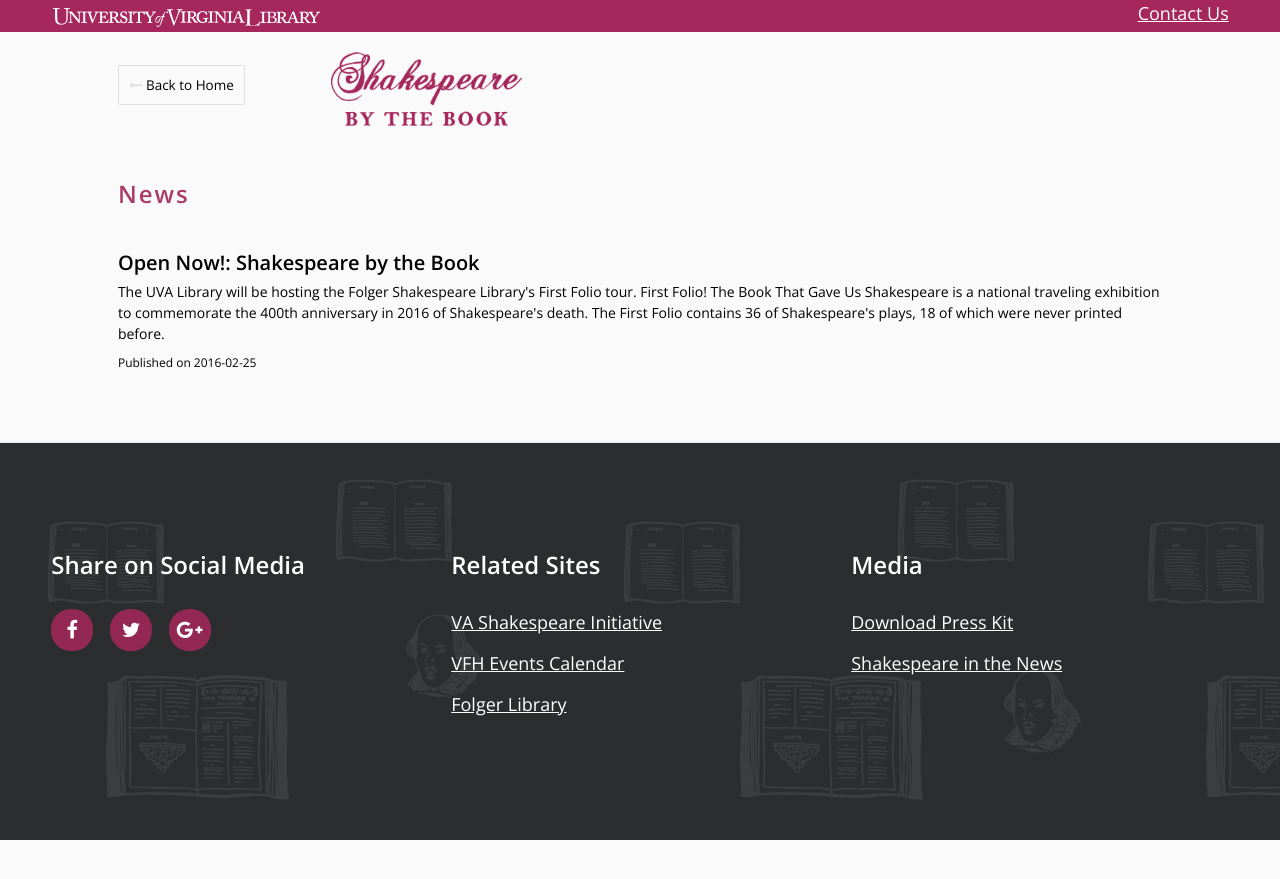
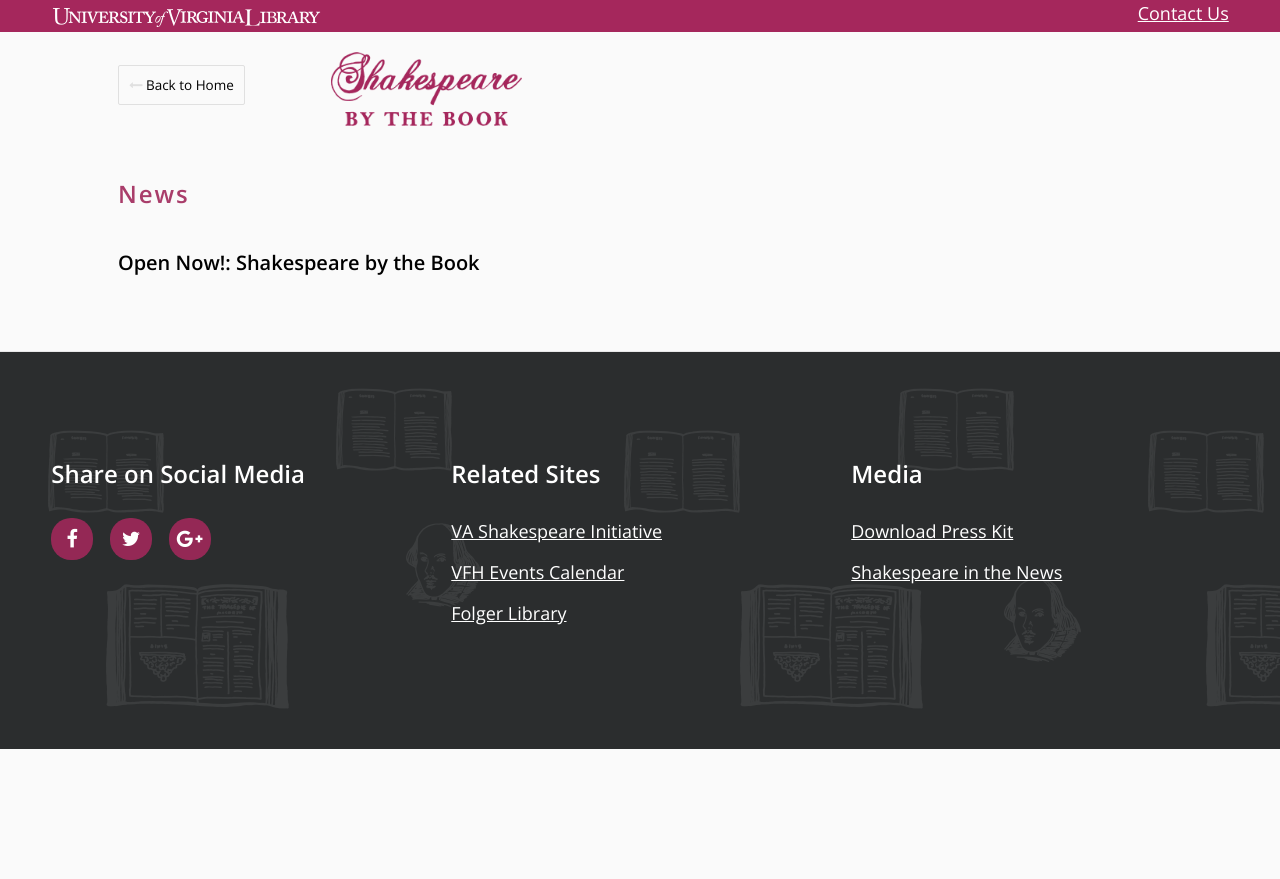
Before and after one commit to uvalib/shakespeare, a Jekyll site: the page built from news.html, in a window 1280 px wide. Shown: the top 879 px of the page. Built offline with Jekyll 4.4.1, drawn with Linux system fonts in a browser that asks for light colours; nearby versions of some CDN libraries.

Commit message:
Update 2016-02-25-Shakespeare-by-the-Book.html

```diff
--- a/_news/2016-02-25-Shakespeare-by-the-Book.html
+++ b/_news/2016-02-25-Shakespeare-by-the-Book.html
@@ -2,6 +2,5 @@
 title: "Open Now!: Shakespeare by the Book"
 link: "http://smallnotes.library.virginia.edu/2016/02/25/shakespeare-by-the-book/"
 subtitle: ""
-copy: "The UVA Library will be hosting the Folger Shakespeare Library's First Folio tour. First Folio! The Book That Gave Us Shakespeare is a national traveling exhibition to commemorate the 400th anniversary in 2016 of Shakespeare's death. The First Folio contains 36 of Shakespeare's plays, 18 of which were never printed before. "
-published_date: "2016-02-25"
+copy: ""
 ---
```
